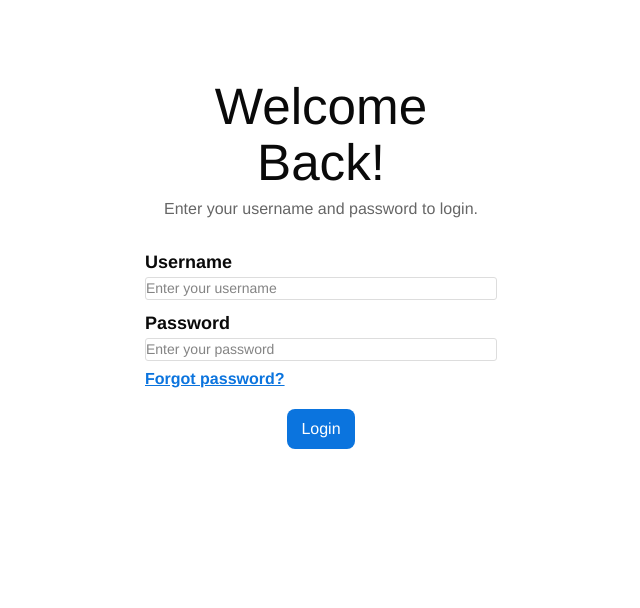
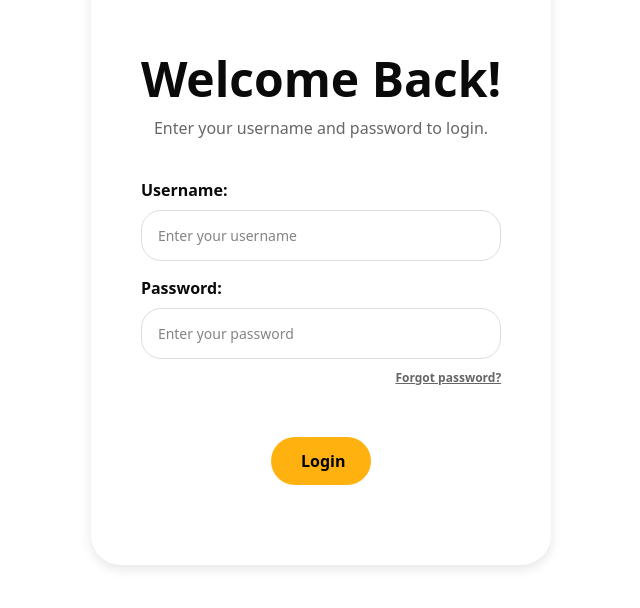
Before and after one commit to Fit3170-RoadPulse/RoadPulse, a React (Vite) app in the folder frontend/: page /login-page in a window 1280 px wide. Shown: the part 136-744 px from the top of the page, without its empty margins (319-959 px from the left). Built offline with nearby package versions, Linux system fonts and the light colour scheme.

Commit message:
US20-LOGIN PAGE: modified login page layout

```diff
--- a/frontend/src/pages/loginpage/login.css
+++ b/frontend/src/pages/loginpage/login.css
@@ -1,6 +1,6 @@
 
-.login-root{
-    min-height: 100vh;
+.login-container{
+    /* min-height: 100vh;
     display: flex;
     flex-direction: column;
     justify-content: center;
@@ -8,13 +8,23 @@
     padding: 24px;
     max-width: 400px;
     margin: 0 auto;
-    font-family: "Helvetica";
+    font-family: "Helvetica"; */
+    align-self: center;
+    margin: 0 auto;
+    padding: 80px 50px;
+    max-width: 700px;
+    width: 100%;
+    box-shadow: 0 4px 12px rgba(0, 0, 0, 0.1);
+    border-radius: 30px;
+    background-color: white;
+    box-sizing: border-box;
 }
 
 .login-field {
     width: 100%;
     max-width: 500px;
     margin: 0 auto;
+    margin-top: 15px;
 }
 
 .login-buttons {
@@ -24,62 +34,93 @@
 }
 
 .login-input{
-    width: 100%;
+    /* width: 100%;
     padding: 14px 16 px;
     border-radius: 3px;
     border: 0.3px solid #ddd;
+    font-size: 14px; */
+    width: 100%;
+    padding: 14px 16px;
+    border-radius: 20px;
+    border: 1px solid #ddd;
     font-size: 14px;
+    box-sizing: border-box;
 }
 
 .login-label {
-    display: block;
+    /* display: block;
     margin-top: 10px;
     font-weight: 600;
-    font-size: 18px;
+    font-size: 18px; */
+    display: block;
+    margin-bottom: 8px;
+    font-weight: 600;
+    font-size: 16px;
 }
 
 .login-title{
-    margin: 0 0 6px 0;
-    text-align: center;
+    display: flex;
+    flex-direction: column;
+    align-items: center;
+    margin-top: 10px;
+    gap: 9px;
+    font-weight: 700;
+    padding-bottom: 10px;
+    font-size: 48px;
 }
 
 .login-hint{
     margin-top: 0;
+    padding-bottom: 20px;
     color: #666;
     margin-bottom: 18px;
     text-align: center;
+    font-size: 16px;
 }
 
 .login-buttons{
-    margin-top: 18px;
+    margin-top: 50px;
     display: flex;
     justify-content: center;
     gap: 10px;
 }
 
 .login-primaryBtn{
-    padding: 8px 14px;
-    border-radius: 8px;
+    /* padding: 8px 14px;
+    border-radius: 10px;
     border: none;
     cursor: pointer;
-    background: #0b74de;
-    color: white;
+    background: #FFB20F;
+    color: black; */
+    width: 100px;
+    padding: 12px 30px;
+    border-radius: 30px;
+    cursor: pointer;
+    font-size: 16px;
+    font-weight: 600;
+    text-align: center;
+    transition: background-color 0.2s;
+    border: none;
+    background: #FFB20F;
+    color: black;
 }
 
-.login-secondaryBtn{
-    padding: 8px 14px;
-    border-radius: 8px;
-    border: 1px solid #ddd;
-    background: white;
-    cursor: pointer;
+
+.forgot-password-link-container {
+    display: flex;
+    justify-content: flex-end;
+    width: 100%;
+    margin-top: 10px;
 }
 
-.login-linkBtn{
-    margin-top: 6px;
+/* Correct the typo in your original CSS */
+.forgot-password-link {
+    background: none;
+    border: none;
+    color: #666;
+    font-size: 12px;
+    font-weight: 600;
+    cursor: pointer;
     padding: 0;
-    border: none;
-    background: none;
-    color: #666;
-    cursor: pointer;
-    font-size: 14px;
+    text-decoration: underline;
 }
--- a/frontend/src/pages/loginpage/login.jsx
+++ b/frontend/src/pages/loginpage/login.jsx
@@ -1,5 +1,6 @@
 import React from "react";
-import "./login.css";
+import { Link } from "react-router-dom";
+import "./Login.css";
 
 export default function LoginPage({ onLogin, onCancel, onForgotPassword }) {
   const [username, setUsername] = React.useState("");
@@ -12,36 +13,36 @@ export default function LoginPage({ onLogin, onCancel, onForgotPassword }) {
     else alert("Login pressed — values: " + JSON.stringify(values, null, 2));
   }
 
-  function handleForgotPassword() {
-    const identifier = username || "";
-    if (typeof onForgotPassword === "function") {
-      onForgotPassword(identifier);
-    } else {
-      alert(
-        identifier
-          ? `Forgot password clicked — will send reset to account: ${identifier}`
-          : "Forgot password clicked — no username/email provided."
-      );
-    }
-  }
+  // function handleForgotPassword() {
+  //   const identifier = username || "";
+  //   if (typeof onForgotPassword === "function") {
+  //     onForgotPassword(identifier);
+  //   } else {
+  //     alert(
+  //       identifier
+  //         ? `Forgot password clicked — will send reset to account: ${identifier}`
+  //         : "Forgot password clicked — no username/email provided."
+  //     );
+  //   }
+  // }
 
   return (
-    <div className="login-root">
+    <div className="login-container">
       <h1 className="login-title">Welcome Back!</h1>
       <p className="login-hint">Enter your username and password to login.</p>
 
       <div className="login-field">
-        <label className="login-label">Username</label>
+        <label className="login-label">Username:</label>
         <input
           className="login-input"
           value={username}
           onChange={(e) => setUsername(e.target.value)}
           placeholder="Enter your username"
         />
-        </div>
+      </div>
 
-        <div className="login-field">
-        <label className="login-label">Password</label>
+      <div className="login-field">
+        <label className="login-label">Password:</label>
         <input
           className="login-input"
           value={password}
@@ -49,15 +50,20 @@ export default function LoginPage({ onLogin, onCancel, onForgotPassword }) {
           placeholder="Enter your password"
           type="password"
         />
-        <button onClick={handleForgotPassword} className="login-linkBtn">
-          Forgot password?
-        </button>
       </div>
+
+      <div className="forgot-password-link-container">
+        <Link to="/reset-password-page" className="forgot-password-link">
+            Forgot password?
+          </Link>
+      </div>
+
 
       <div className="login-buttons">
         <button onClick={handleLogin} className="login-primaryBtn">
           Login
         </button>
+
       </div>
     </div>
   );
```
